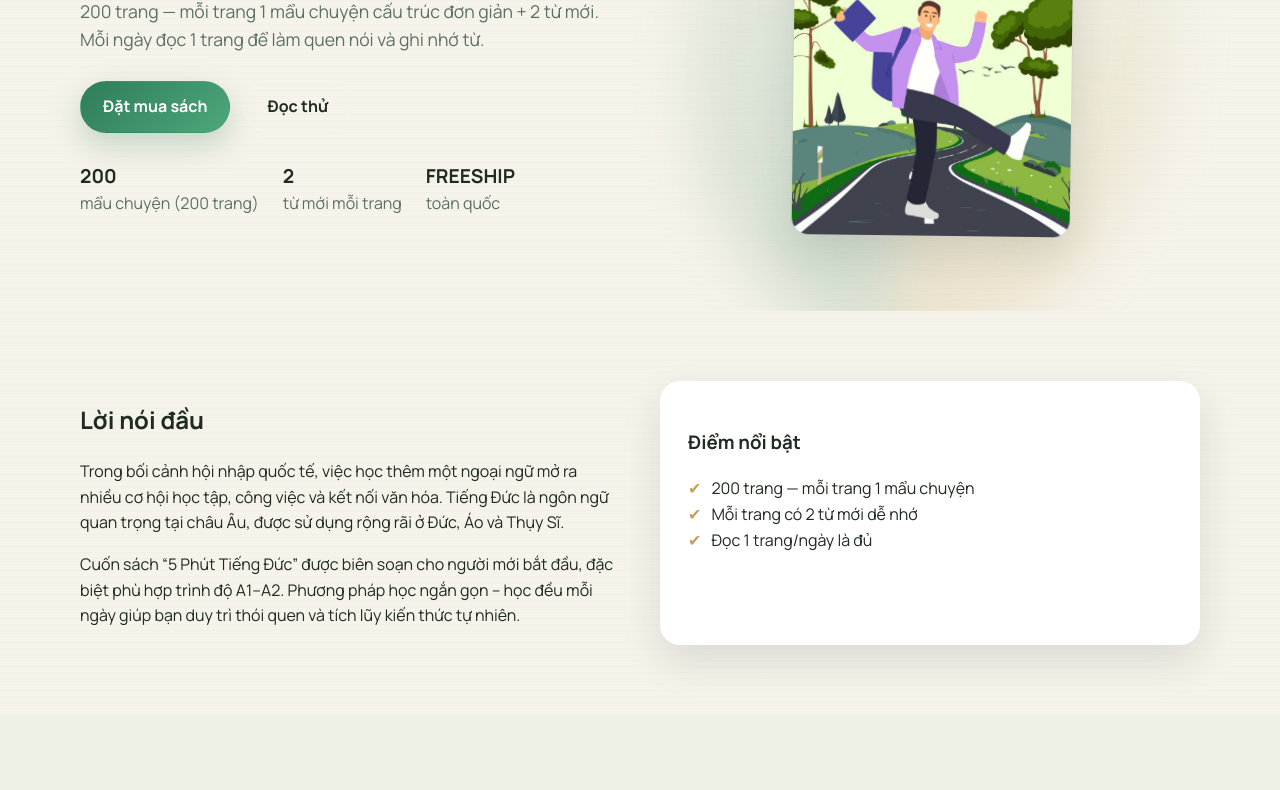
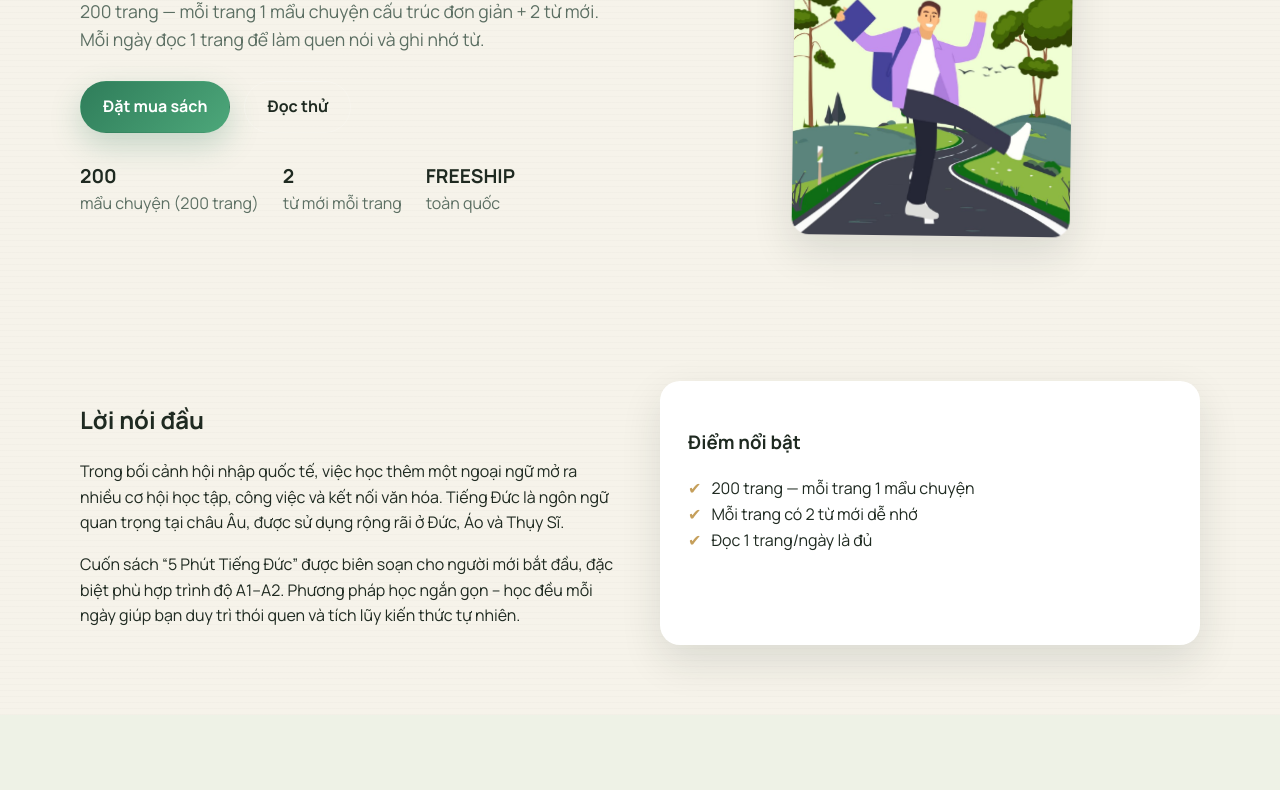
Before and after one commit to GiaBao72/5phut, a plain HTML site: page index.html in a window 1280 px wide. Shown: the part 308-1098 px from the top of the page. Drawn offline with Linux system fonts and the light colour scheme.

Commit message:
Remove overflow-causing effects on mobile

```diff
--- a/css/styles.css
+++ b/css/styles.css
@@ -166,14 +166,7 @@ nav a:hover { color: var(--text); }
   border-radius: 12px 0 0 12px;
 }
 
-.glow {
-  position: absolute;
-  width: 280px;
-  height: 280px;
-  background: radial-gradient(circle, rgba(77,167,122,0.35), transparent 70%);
-  filter: blur(10px);
-  z-index: -1;
-}
+.glow { display: none; }
 
 .section { padding: 70px 0; }
 .section-alt { background: var(--bg-soft); }
@@ -283,9 +276,11 @@ nav a:hover { color: var(--text); }
 
 .site-footer {
   padding: 30px 0;
-  border-top: 1px solid rgba(255,255,255,0.05);
+  border-top: 1px solid rgba(0,0,0,0.05);
   color: var(--muted);
 }
+
+header, main, footer { overflow-x: hidden; }
 
 .site-footer .container {
   display: flex;
@@ -379,16 +374,7 @@ body::before {
   transform: translateY(-2px);
 }
 
-.hero .hero-visual::after {
-  content: "";
-  position: absolute;
-  inset: -40px;
-  border-radius: 50%;
-  background: conic-gradient(from 90deg, rgba(47,125,90,0.18), rgba(159,230,183,0.08), rgba(197,159,91,0.2));
-  filter: blur(30px);
-  z-index: -2;
-  animation: spin 18s linear infinite;
-}
+.hero .hero-visual::after { display: none; }
 
 @keyframes spin {
   from { transform: rotate(0deg); }
--- a/js/main.js
+++ b/js/main.js
@@ -27,25 +27,22 @@ if (!prefersReduced) {
   });
 }
 
-// Parallax glow + tilt on hero
-const glow = document.querySelector('.glow');
+// Parallax + floating (desktop only)
 const hero = document.querySelector('.hero');
 const cover = document.querySelector('.cover');
-if (hero && !prefersReduced) {
+const isMobile = window.innerWidth < 900;
+
+if (hero && cover && !prefersReduced && !isMobile) {
   hero.addEventListener('mousemove', (e) => {
     const rect = hero.getBoundingClientRect();
     const x = ((e.clientX - rect.left) / rect.width - 0.5) * 20;
     const y = ((e.clientY - rect.top) / rect.height - 0.5) * 20;
-    if (glow) glow.style.transform = `translate(${x}px, ${y}px)`;
-    if (cover) cover.style.transform = `rotate(${x / 4}deg) translateY(${y / 4}px)`;
+    cover.style.transform = `rotate(${x / 4}deg) translateY(${y / 4}px)`;
   });
   hero.addEventListener('mouseleave', () => {
-    if (cover) cover.style.transform = 'rotate(0deg) translateY(0)';
+    cover.style.transform = 'rotate(0deg) translateY(0)';
   });
-}
 
-// Floating cover for life-like motion
-if (cover && !prefersReduced) {
   let t = 0;
   const float = () => {
     t += 0.018;
```
